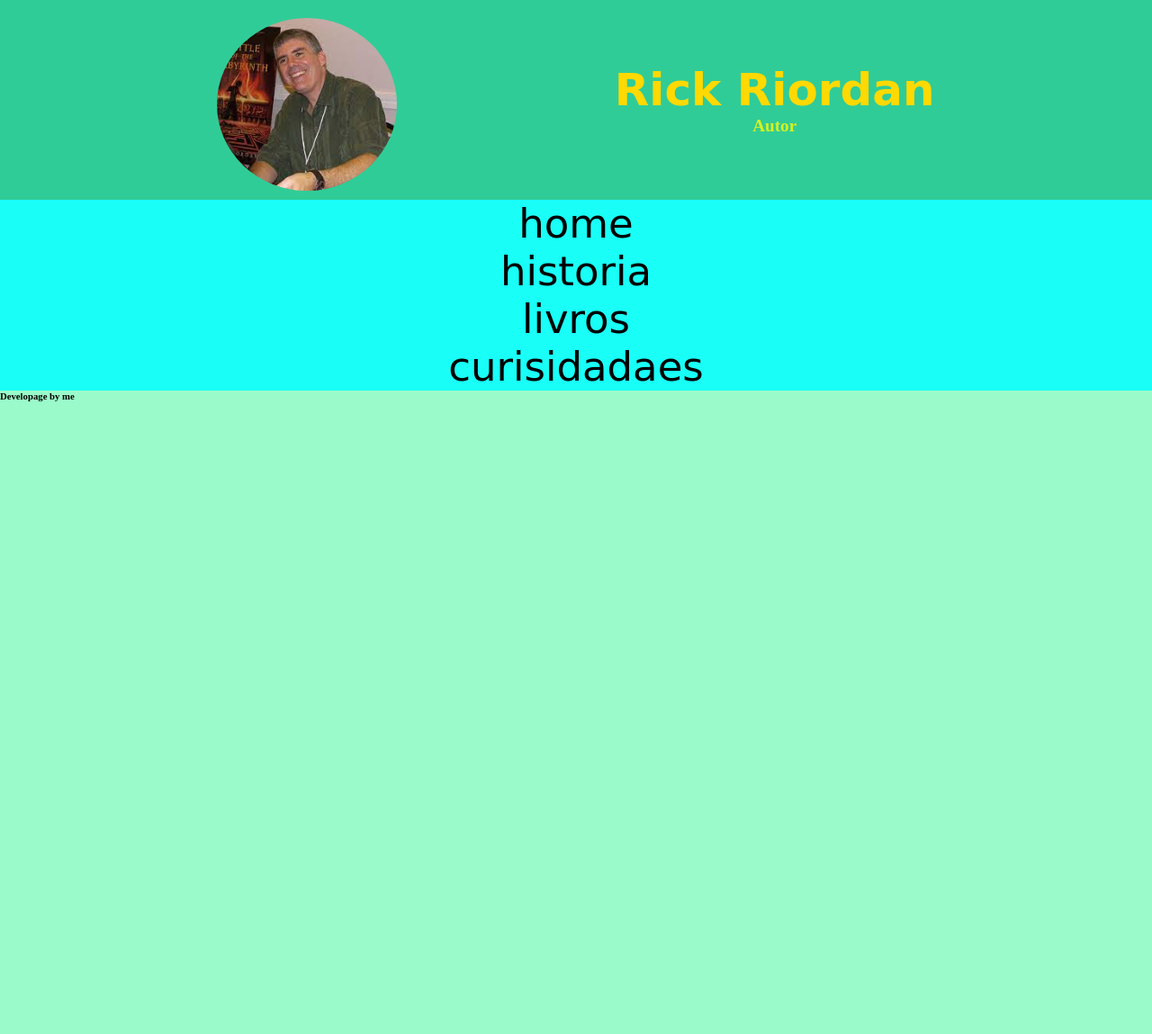
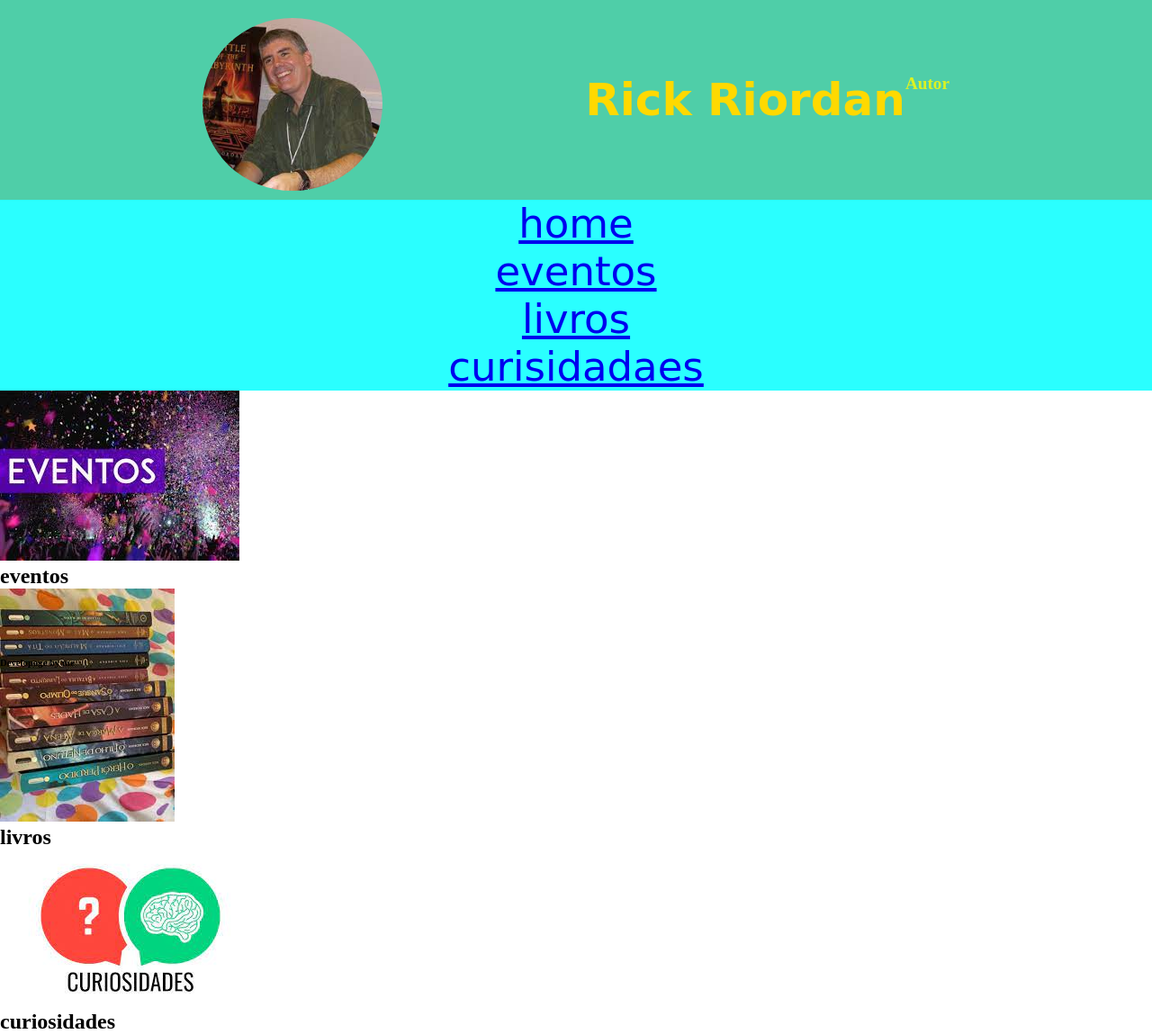
Before and after one commit to kellen-shika/lil, a plain HTML site: page index.html in a window 1280 px wide. Shown: the whole page at 90% size. Before the commit the page ends 800 px from the top, so only its background shows below. Drawn offline with Linux system fonts and the light colour scheme; a web font is replaced by a local one.

Commit message:
Add files via upload

```diff
--- a/index.css
+++ b/index.css
@@ -23,8 +23,9 @@
     color: rgba(255, 251, 0, 0.801);
     font-family: 'Aboreto';
     font-size: larger;
+    align-items: center;
 }
-nav ul li a{
+nav ul li{
     display: flex;
     justify-content: center;
     list-style: none;
@@ -44,12 +45,20 @@
 
 }
 section#hero{
+    display: flex;
     text-align:center;
 }
-body{
-    background-color: rgba(139, 250, 194, 0.87);
+section #cou{
+   margin-top: 10px;
+   display:flex;
+    align-items: center;
+    justify-content: space-evenly;
 }
 footer{
     position: fixed;
-    width: 100%;
+    bottom: 0px;
+    height: 70px;
+    display: flex;
+    justify-content: center;
+
 }
--- a/index.html
+++ b/index.html
@@ -21,12 +21,29 @@
     <nav>
         <ul>
             <li><a href="#">home</a></a></li>
-            <li><a href="#">historia</a></a></li>
+            <li><a href="#">eventos</a></a></li>
             <li><a href="#">livros</a></li>
             <li><a href="#">curisidadaes</a></li>
         </ul>
     </nav>
     <main>
+        <section id="cou">
+            <div id="historia">
+                <img src="eventos.jpg" alt="">
+                <h1>eventos</h1>
+
+            </div>
+            <div id="livros">
+                <img src="livros.jpg" alt="">
+                <h1>livros</h1>
+
+            </div>
+            <div id="curiosidades">
+                <img src="curioso.jpg" alt="">
+                <h1>curiosidades</h1>
+
+            </div>
+        </section>
 
     </main>
     <footer>
```
Also changed, not shown: curioso.jpg (added), eventos.jpg (added), livros.jpg (added).
